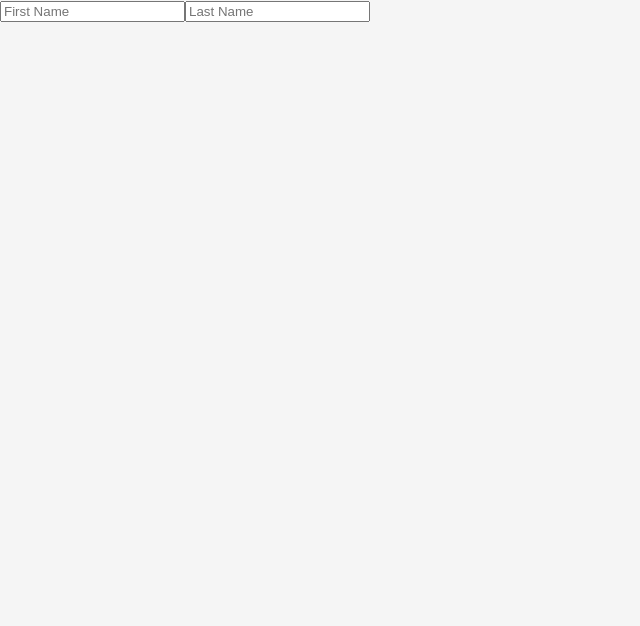
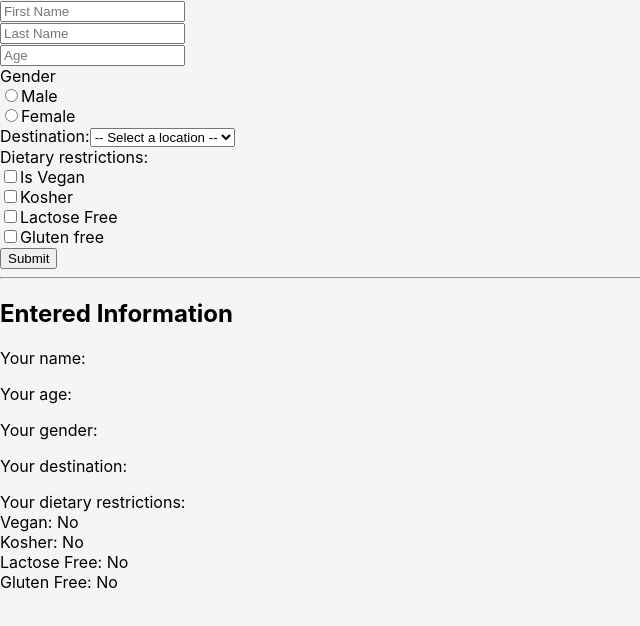
Before and after one commit to sushant-nayak/Challenges, a React (Create React App) app: page / in a window 1280 px wide. Shown: the top 626 px of the page, without its empty margins (0-640 px from the left). Built offline with nearby package versions, Linux system fonts and the light colour scheme.

Commit message:
Forms Practice

```diff
--- a/src/App.js
+++ b/src/App.js
@@ -1,5 +1,5 @@
 import React from "react";
-import Practice from "./components/Practice/Practice27";
+import Practice from "./components/Practice/Practice29";
 
 function App() {
   return <Practice />;
--- /dev/null
+++ b/src/components/Practice/Practice29.js
@@ -0,0 +1,171 @@
+import React, { Component } from "react";
+
+export default class Practice29 extends Component {
+  constructor(props) {
+    super(props);
+
+    this.state = {
+      firstName: "",
+      lastName: "",
+      age: "",
+      gender: "",
+      destination: "",
+      isVegan: false,
+      isKosher: false,
+      isLactoseFree: false,
+      isGlutenFree: false,
+    };
+
+    this.handleChange = this.handleChange.bind(this);
+    this.handleSubmit = this.handleSubmit.bind(this);
+  }
+
+  handleChange(event) {
+    const { name, value, type, checked } = event.target;
+    type === "checkbox"
+      ? this.setState({ [name]: checked })
+      : this.setState({ [name]: value });
+  }
+
+  handleSubmit() {
+    const alertString =
+      "First name: " +
+      this.state.firstName +
+      "\n Last name: " +
+      this.state.lastName;
+    alert(alertString);
+  }
+
+  render() {
+    return (
+      <main>
+        <form onSubmit={this.handleSubmit}>
+          <input
+            placeholder="First Name"
+            type="text"
+            name="firstName"
+            value={this.state.firstName}
+            onChange={this.handleChange}
+          />
+          <br />
+          <input
+            placeholder="Last Name"
+            type="text"
+            name="lastName"
+            value={this.state.lastName}
+            onChange={this.handleChange}
+          />
+          <br />
+          <input
+            placeholder="Age"
+            type="text"
+            name="age"
+            value={this.state.age}
+            onChange={this.handleChange}
+          />
+          <br />
+          {/* Create radio buttons for gender here */}
+          <label>Gender</label> <br />
+          <label>
+            <input
+              type="radio"
+              name="gender"
+              checked={this.state.gender === "Male"}
+              onChange={this.handleChange}
+              value="Male"
+            />
+            Male
+          </label>
+          <br />
+          <label>
+            <input
+              type="radio"
+              name="gender"
+              checked={this.state.gender === "Female"}
+              onChange={this.handleChange}
+              value="Female"
+            />
+            Female
+          </label>
+          <br />
+          {/* Create select buttons for gender here */}
+          Destination:
+          <select
+            value={this.state.destination}
+            name="destination"
+            onChange={this.handleChange}
+          >
+            <option value=""> -- Select a location --</option>
+            <option value="Columbus"> Columbus, OH </option>
+            <option value="New York"> New York City, NY --</option>
+            <option value="Austin"> Austin, TX </option>
+          </select>
+          <br />
+          <label>
+            Dietary restrictions: <br />
+          </label>
+          <label>
+            <input
+              type="checkbox"
+              name="isVegan"
+              onChange={this.handleChange}
+              checked={this.state.isVegan}
+            />
+            Is Vegan
+          </label>
+          <br />
+          <label>
+            <input
+              type="checkbox"
+              name="isKosher"
+              onChange={this.handleChange}
+              checked={this.state.isKosher}
+            />
+            Kosher
+          </label>
+          <br />
+          <label>
+            <input
+              type="checkbox"
+              name="isLactoseFree"
+              onChange={this.handleChange}
+              checked={this.state.isLactoseFree}
+            />
+            Lactose Free
+          </label>
+          <br />
+          <label>
+            <input
+              type="checkbox"
+              name="isGlutenFree"
+              onChange={this.handleChange}
+              checked={this.state.isGlutenFree}
+            />
+            Gluten free
+          </label>
+          <br />
+          <button>Submit</button>
+        </form>
+        <hr />
+        {/** ------------------------------------------ */}
+        <h2>Entered Information</h2>
+        <p>
+          Your name: {this.state.firstName} {this.state.lastName}
+        </p>
+        <p>Your age: {this.state.age}</p>
+        <p>Your gender: {this.state.gender}</p>
+        <p>Your destination: {this.state.destination}</p>
+        <p>
+          Your dietary restrictions: <br />
+          Vegan: {this.state.isVegan ? "Yes" : "No"} <br />
+          Kosher: {this.state.isKosher ? "Yes" : "No"}
+          <br />
+          Lactose Free: {this.state.isLactoseFree ? "Yes" : "No"}
+          <br />
+          Gluten Free: {this.state.isGlutenFree ? "Yes" : "No"}
+          <br />
+        </p>
+      </main>
+    );
+  }
+}
```
Also changed, not shown: src/components/Practice/Practice28.js (added, +104 -0 lines), src/images/Challenge16.png (added).
